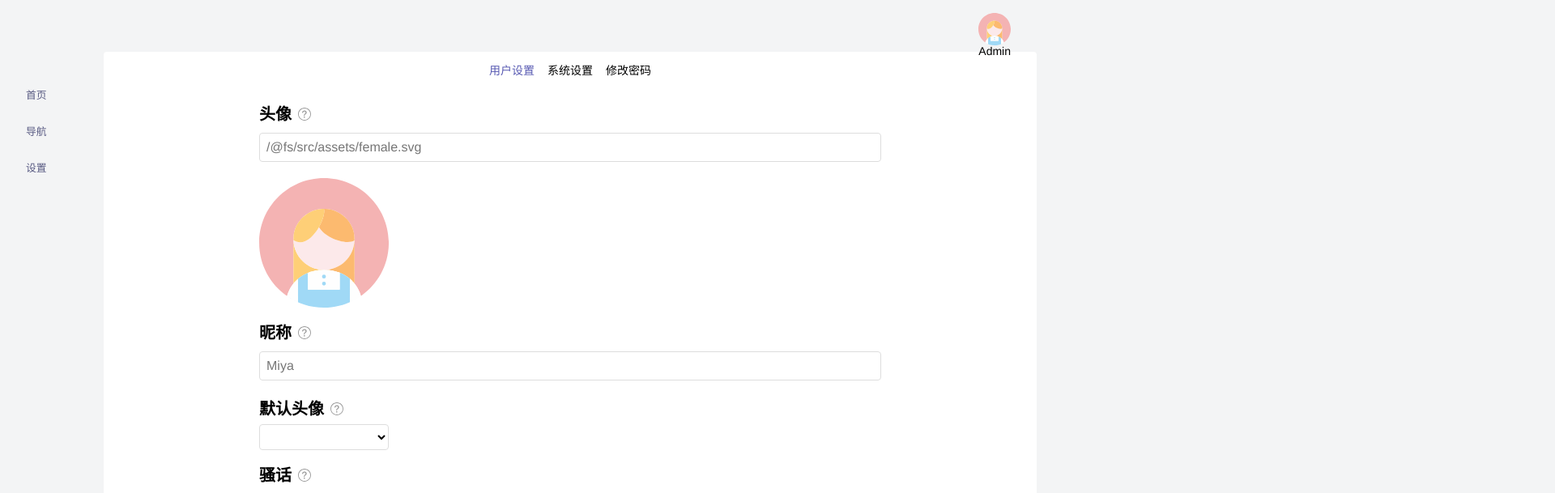
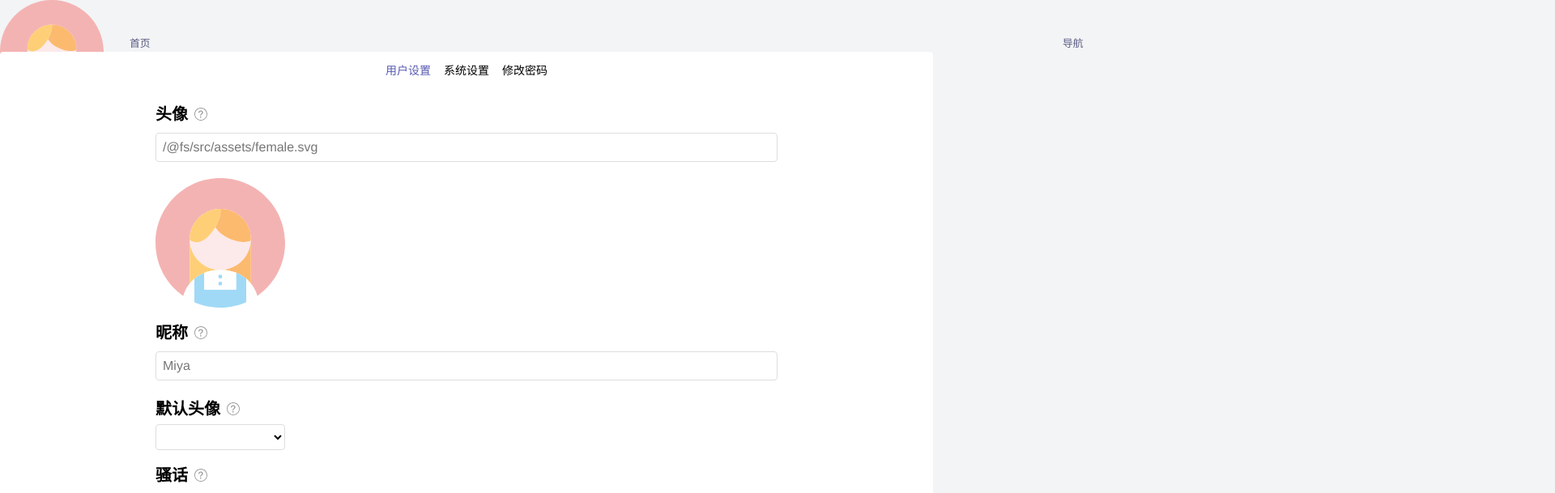
Before and after one commit to iMisty/Single-Search, a Vue app: page /#/admin/setting/user in a window 1280 px wide. Shown: the top 609 px of the page at 81% size, 1920 px wide, since content can reach past the window. Built offline with nearby package versions, Linux system fonts and the light colour scheme; a small style sheet from the web is missing.

Commit message:
Update top.tsx

```diff
--- a/src/layout/admin/top.tsx
+++ b/src/layout/admin/top.tsx
@@ -9,7 +9,7 @@ import User from '@/components/Admin/user';
 export default class AdminTop extends Vue {
   private render() {
     return (
-      <section class="admin__top">
+      <section class="admin__wrap--top">
         <admin-user></admin-user>
       </section>
     );
```
